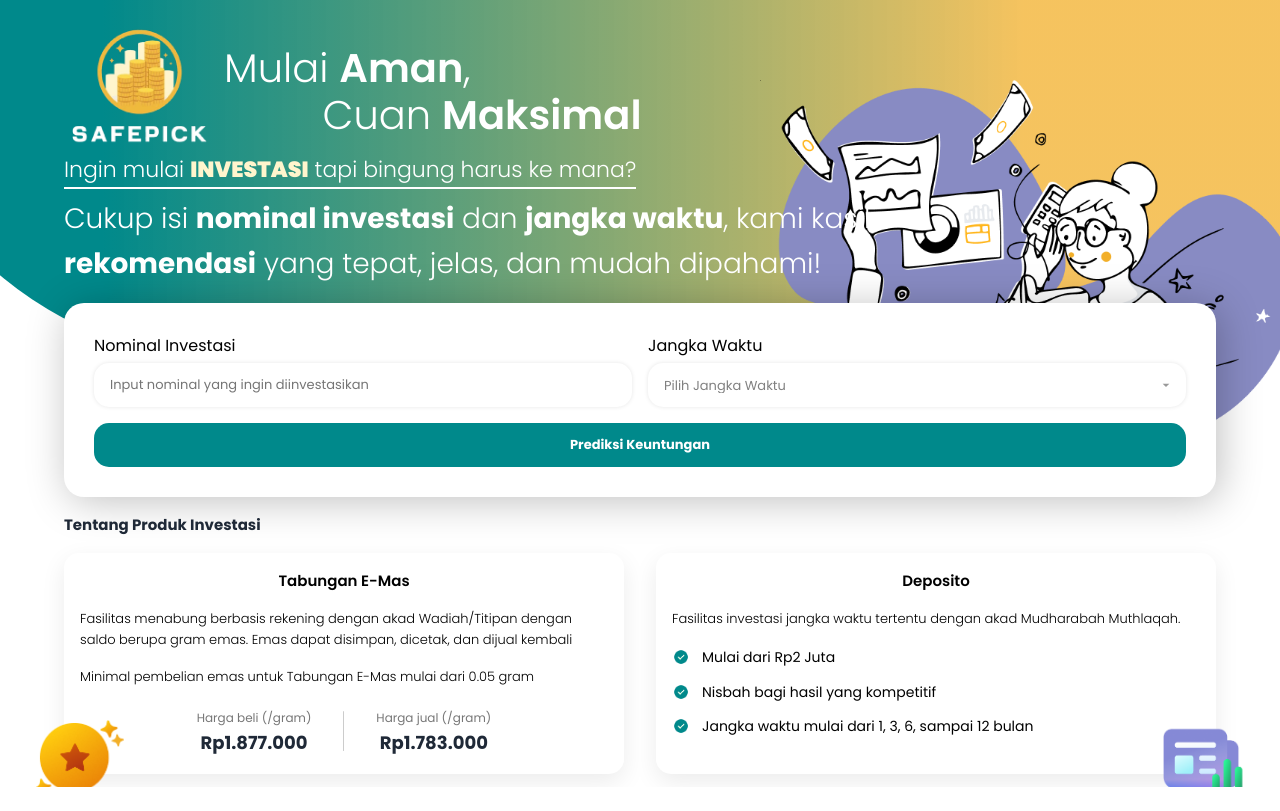
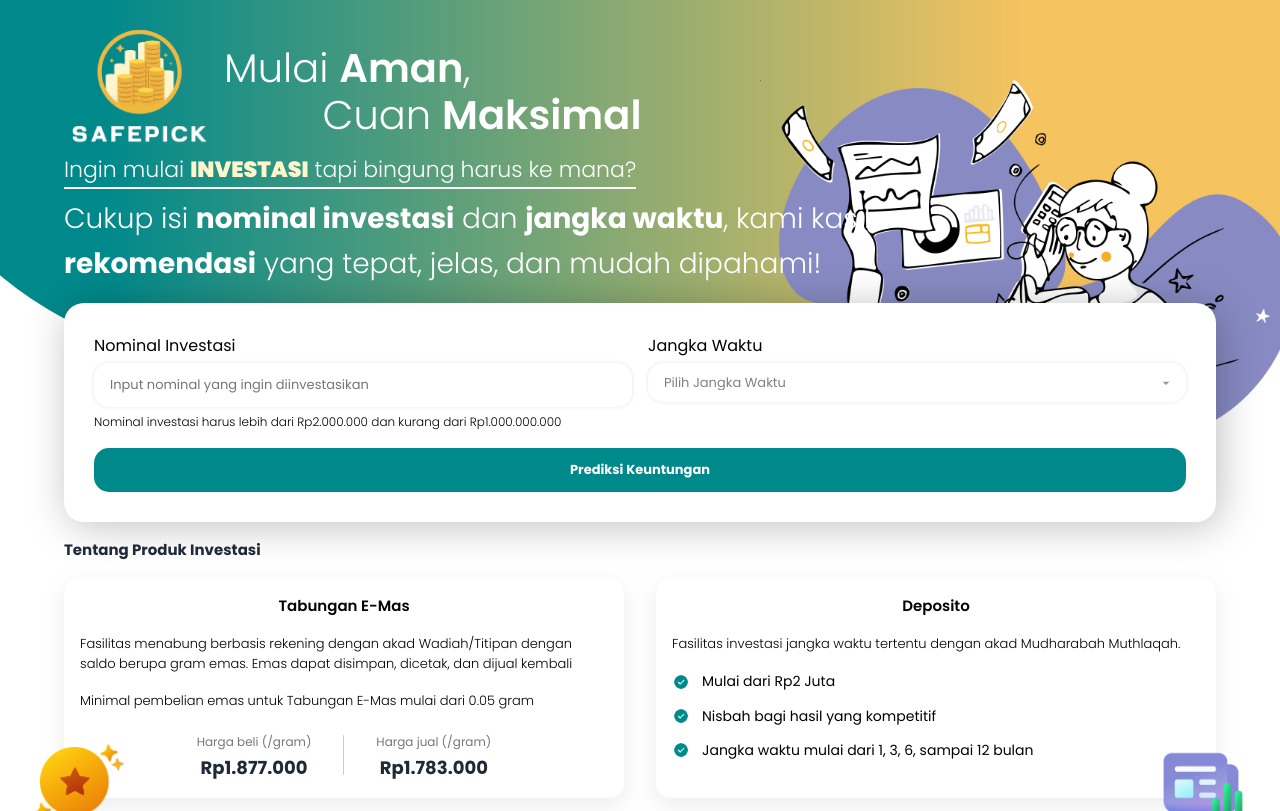
Before and after one commit to Kelompok-1-Hajjah-Lulu/frontend-safepick, a React (Vite) app: page / in a window 1280 px wide. Built offline with nearby package versions, Linux system fonts and the light colour scheme.

Commit message:
:add form modal page

```diff
--- a/src/components/Cards/BaseCard.tsx
+++ b/src/components/Cards/BaseCard.tsx
@@ -4,7 +4,7 @@ import "./BaseCard.scss";
 interface BaseCardProps {
     children?: React.ReactNode;
     isRecommendation?: boolean;
-    style: React.CSSProperties;
+    style?: React.CSSProperties;
 }
 
 const BaseCard = ({ children, isRecommendation, style }: BaseCardProps) => {
--- a/src/components/Modals/ModalFormPengajuan.tsx
+++ b/src/components/Modals/ModalFormPengajuan.tsx
@@ -1,4 +1,4 @@
-import { Button, Checkbox, Form, Input, Modal, Select } from "antd";
+import { Button, Checkbox, Form, Input, message, Modal, Select } from "antd";
 import "./ModalFormPengajuan.scss";
 import axios from "axios";
 import { useState } from "react";
@@ -121,6 +121,8 @@ const formFields = [
     },
 ];
 
+// TODO add snackbar
+
 const ModalFormPengajuan = ({
     isModalOpen,
     setIsModalOpen,
@@ -129,9 +131,7 @@ const ModalFormPengajuan = ({
 
     const [loading, setLoading] = useState(false);
 
-    const handleOk = () => {
-        setIsModalOpen(false);
-    };
+    const [messageApi, contextHolder] = message.useMessage();
 
     const handleCancel = () => {
         setIsModalOpen(false);
@@ -146,9 +146,8 @@ const ModalFormPengajuan = ({
             );
             setLoading(true);
             form.resetFields();
+            messageApi.success(response?.data?.message);
             setIsModalOpen(false);
-
-            console.log(response.data);
         } catch (error) {
             console.error("Error submitting form:", error);
         } finally {
@@ -158,6 +157,7 @@ const ModalFormPengajuan = ({
 
     return (
         <>
+            {contextHolder}
             <Modal
                 title={
                     <span className="font-48" style={{ color: "#00898B" }}>
--- a/src/pages/HomePage/components/PredictionForm.tsx
+++ b/src/pages/HomePage/components/PredictionForm.tsx
@@ -141,7 +141,6 @@ const PredictionForm = () => {
     return (
         <>
             {contextHolder}
-
             <div className="input-wrapper-section">
                 <div className="input-row">
                     <div
@@ -181,8 +180,12 @@ const PredictionForm = () => {
                                 });
                             }}
                         />
+                        <p className="font-14">
+                            Nominal investasi harus lebih dari Rp2.000.000 dan
+                            kurang dari Rp1.000.000.000
+                        </p>
                     </div>
-                    <div className="input-wrapper">
+                    <div className="input-wrapper" style={{ height: "45px" }}>
                         <label>Jangka Waktu</label>
                         <select onChange={handleTenorChange}>
                             <option>Pilih Jangka Waktu</option>
```
